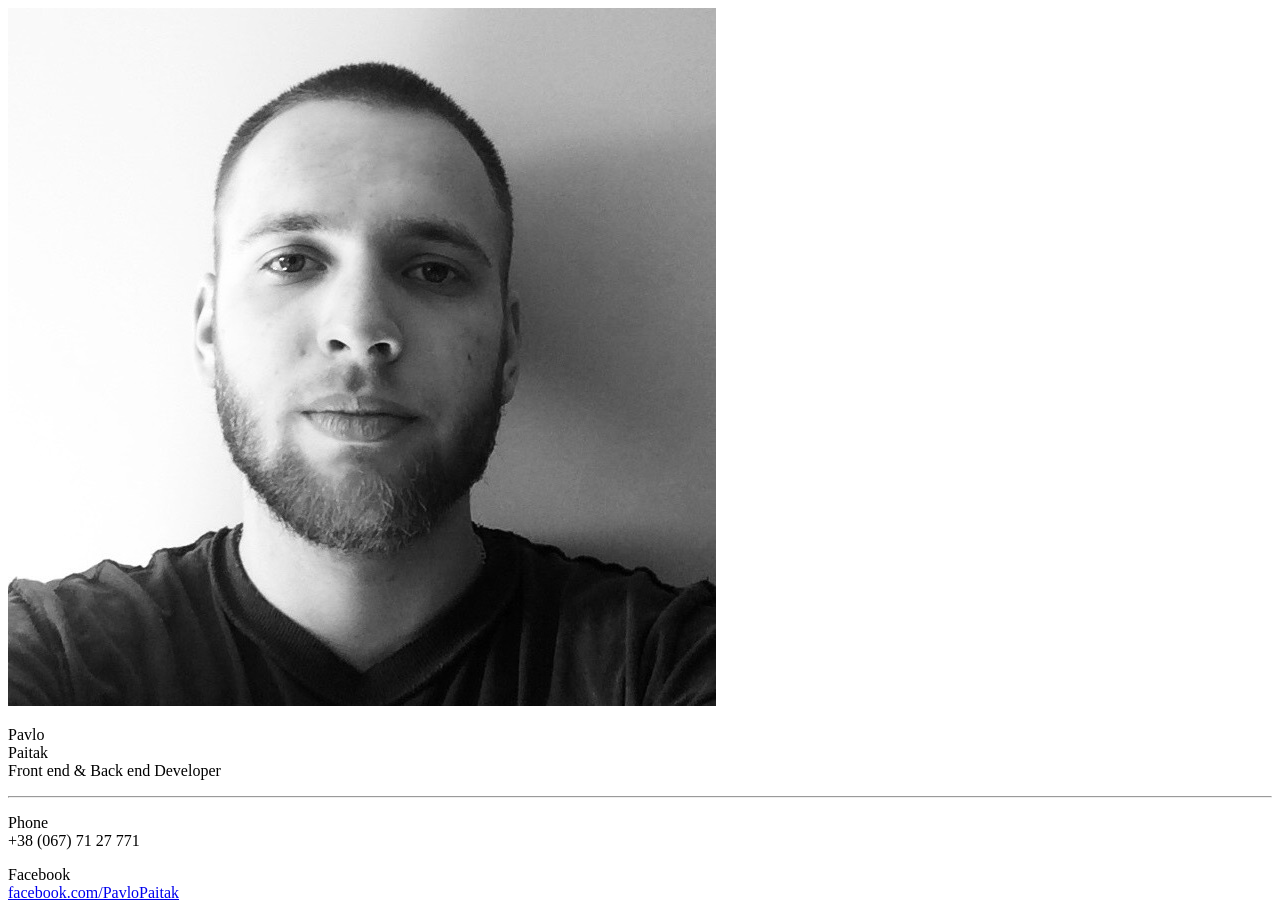
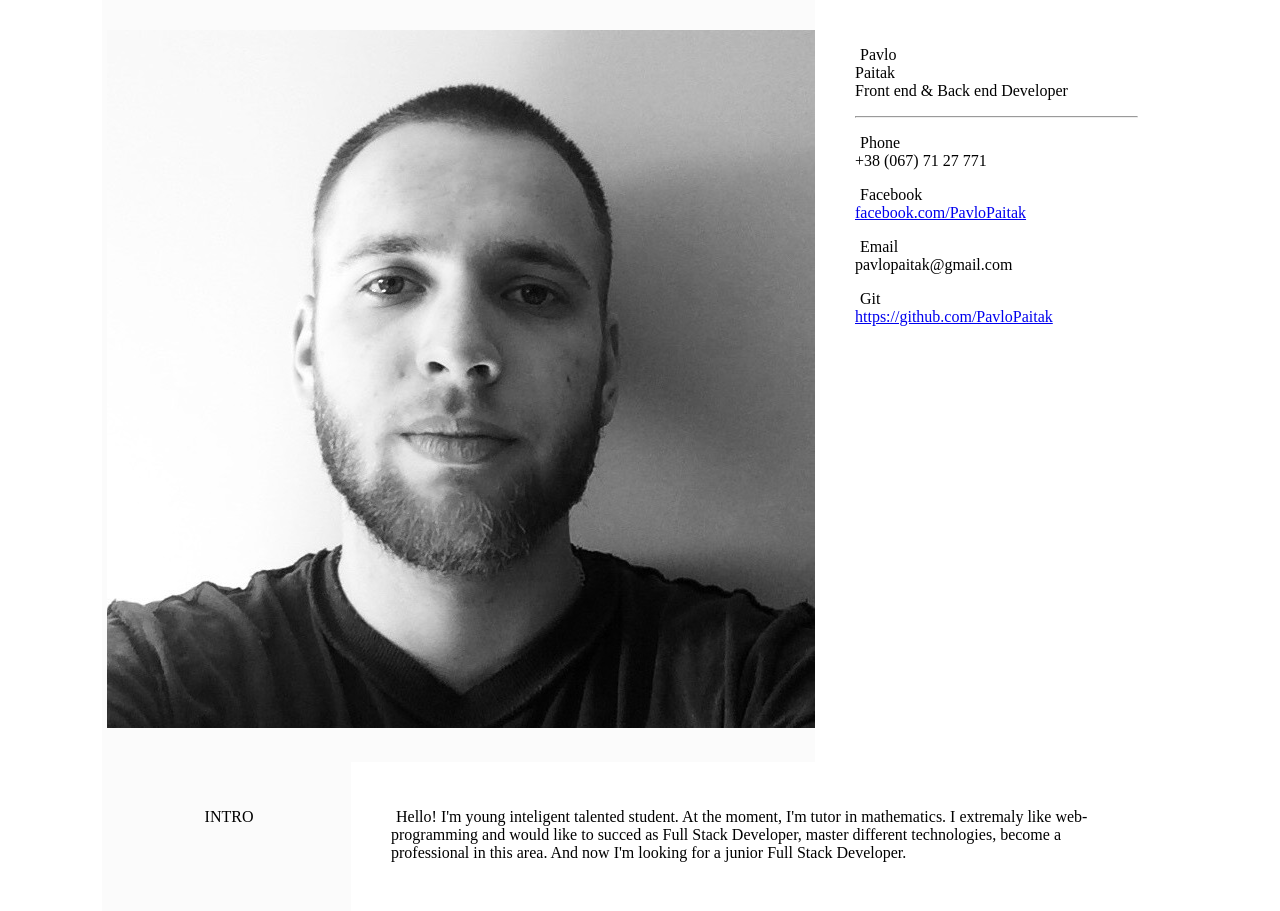
Before and after one commit to PavloPaitak1998/homepage, a plain HTML site: page index.html in a window 1280 px wide. Shown: the top 911 px of the page. Drawn offline with Linux system fonts and the light colour scheme.

Commit message:
Added StyleSheet1 and created basic styles for resume

```diff
--- /dev/null
+++ b/StyleSheet1.css
@@ -0,0 +1,26 @@
+body {
+    margin: 0;
+    text-indent: 5px;
+}
+
+.wrapper {
+    max-width: 1076px;
+    min-width:320px;
+    margin: 0 auto;
+    display: flex;
+    justify-content: space-around;
+}
+
+.content {
+    flex: 3;
+    margin: 0 40px;
+    padding: 30px 0;
+}
+
+.title {
+    text-align: center;
+    flex: 1;
+    background-color: #FBFBFB;
+    padding: 30px 0;
+    text-transform: uppercase;
+}
--- a/index.html
+++ b/index.html
@@ -43,6 +43,8 @@
     <link rel="me" href="mailto:pavlopaitak@gmail.com">
     <link rel="me" href="sms:+38 (067) 71 27 771">
     <title>Pavlo Paitak — Résumé</title>
+
+    <link rel="stylesheet" href="StyleSheet1.css">
   </head>
   <body>
   <div class="wrapper">
```
